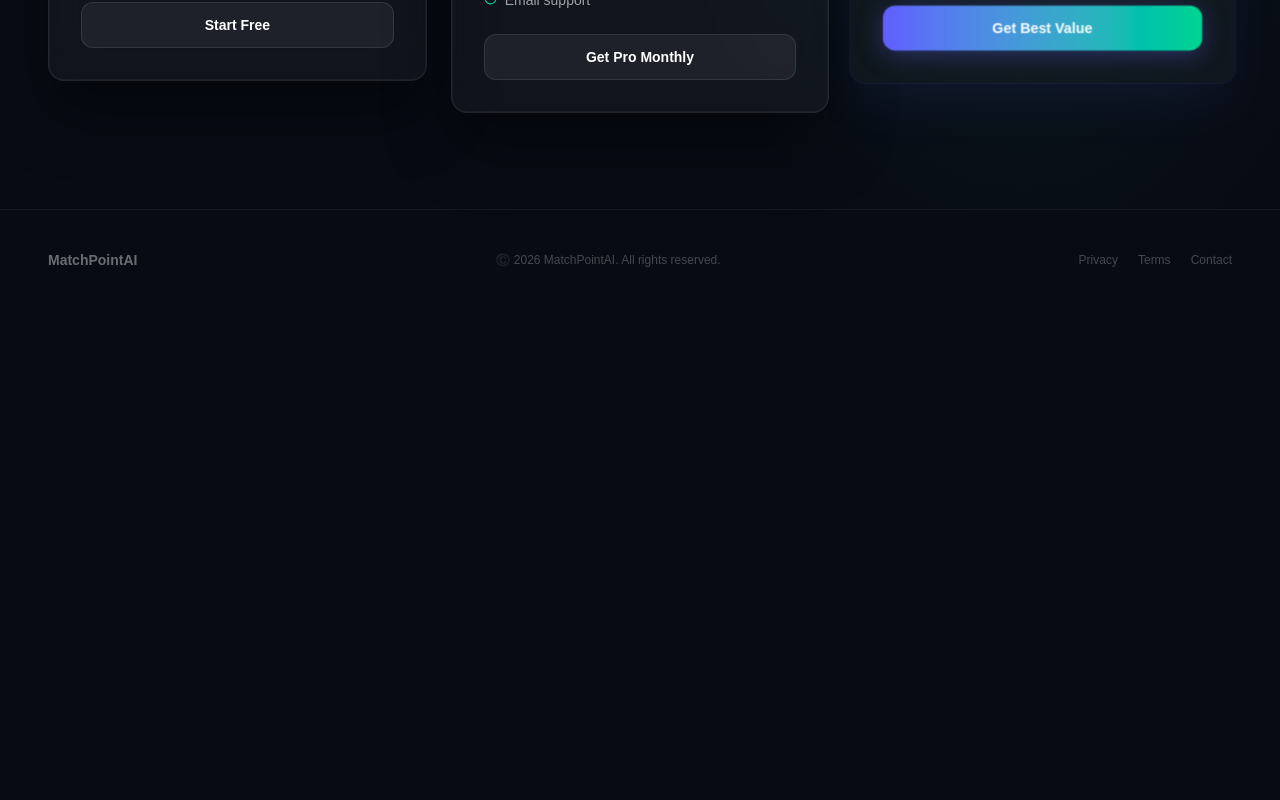
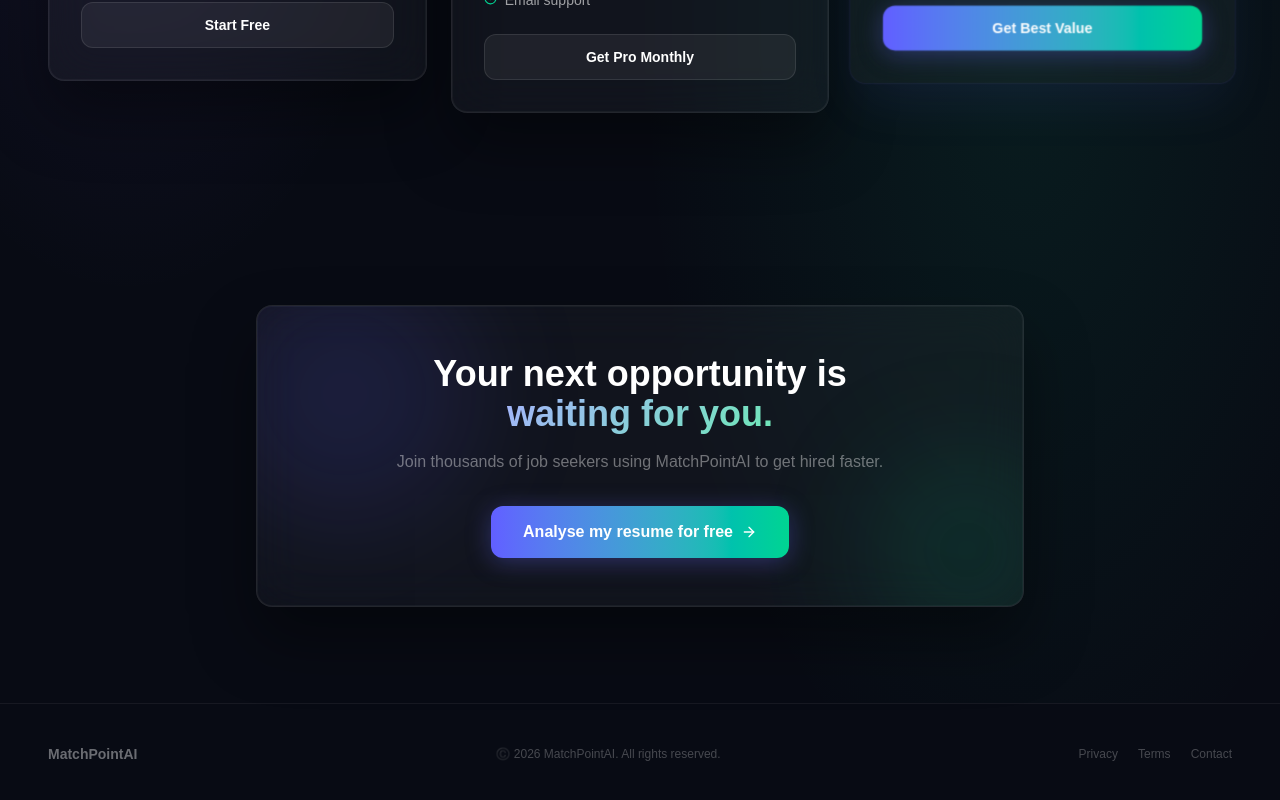
Before and after one commit to harshpatil1999/matchpointAI, a React (Vite) app in the folder frontend/: page / in a window 1280 px wide. Shown: the part 2671-3471 px from the top of the page. Before the commit the page ends 2981 px from the top, so only its background shows below. Built offline with nearby package versions, Linux system fonts and the light colour scheme; no server answers.

Commit message:
create a banner for the home page

```diff
--- /dev/null
+++ b/frontend/src/components/Banner.tsx
@@ -0,0 +1,37 @@
+import { ArrowRight } from "lucide-react";
+import { Link } from "react-router-dom";
+
+function Banner() {
+  return (
+    <section className="py-24 px-6">
+      <div className="max-w-3xl mx-auto glass-card p-12 text-center relative overflow-hidden">
+        <div
+          className="orb w-64 h-64 bg-indigo-500 -top-10 -left-10"
+          style={{ opacity: 0.15 }}
+        ></div>
+        <div
+          className="orb w-48 h-48 bg-emerald-500 -bottom-10 -right-10"
+          style={{ opacity: 0.15 }}
+        ></div>
+        <h2
+          className="text-3xl md:text-4xl font-extrabold mb-4 relative z-10"
+          style={{ fontFamily: "'Syne', sans-serif" }}
+        >
+          Your next opportunity is <br />{" "}
+          <span className="text-gradient">waiting for you.</span>
+        </h2>
+        <p className="text-white/40 mb-8 relative z-10">
+          Join thousands of job seekers using MatchPointAI to get hired faster.
+        </p>
+        <Link
+          to={"/analyse"}
+          className="btn-primary inline-flex items-center gap-2 px-8 py-3.5 rounded-xl text-base font-semibold relative z-10"
+        >
+          Analyse my resume for free <ArrowRight size={16} />
+        </Link>
+      </div>
+    </section>
+  );
+}
+
+export default Banner;
--- a/frontend/src/pages/Home.tsx
+++ b/frontend/src/pages/Home.tsx
@@ -1,3 +1,4 @@
+import Banner from "../components/Banner";
 import Features from "../components/Features";
 import Hero from "../components/Hero";
 import Pricing from "../components/Pricing";
@@ -8,6 +9,7 @@
       <Hero />
       <Features />
       <Pricing />
+      <Banner />
     </div>
   );
 }
```
